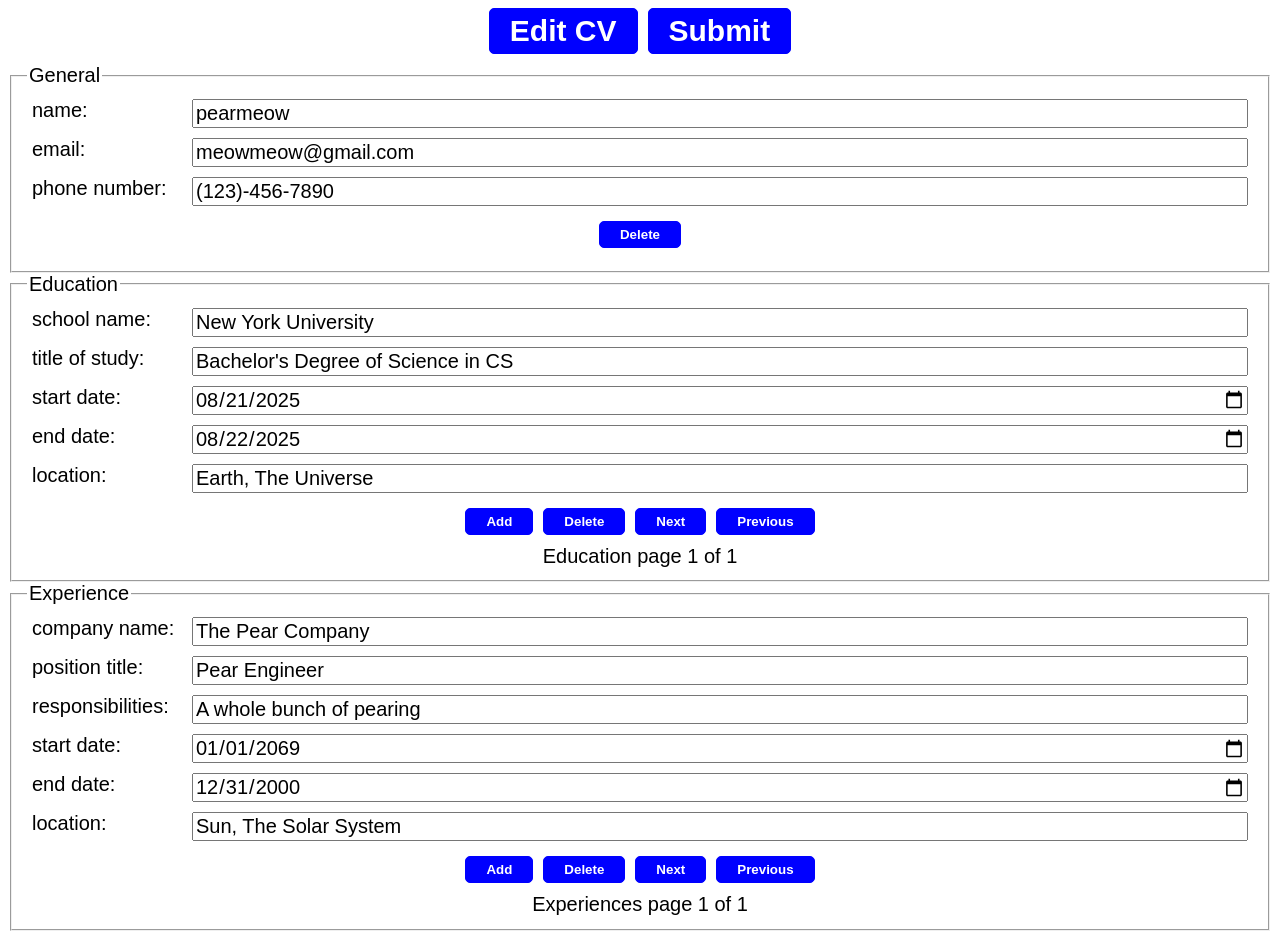
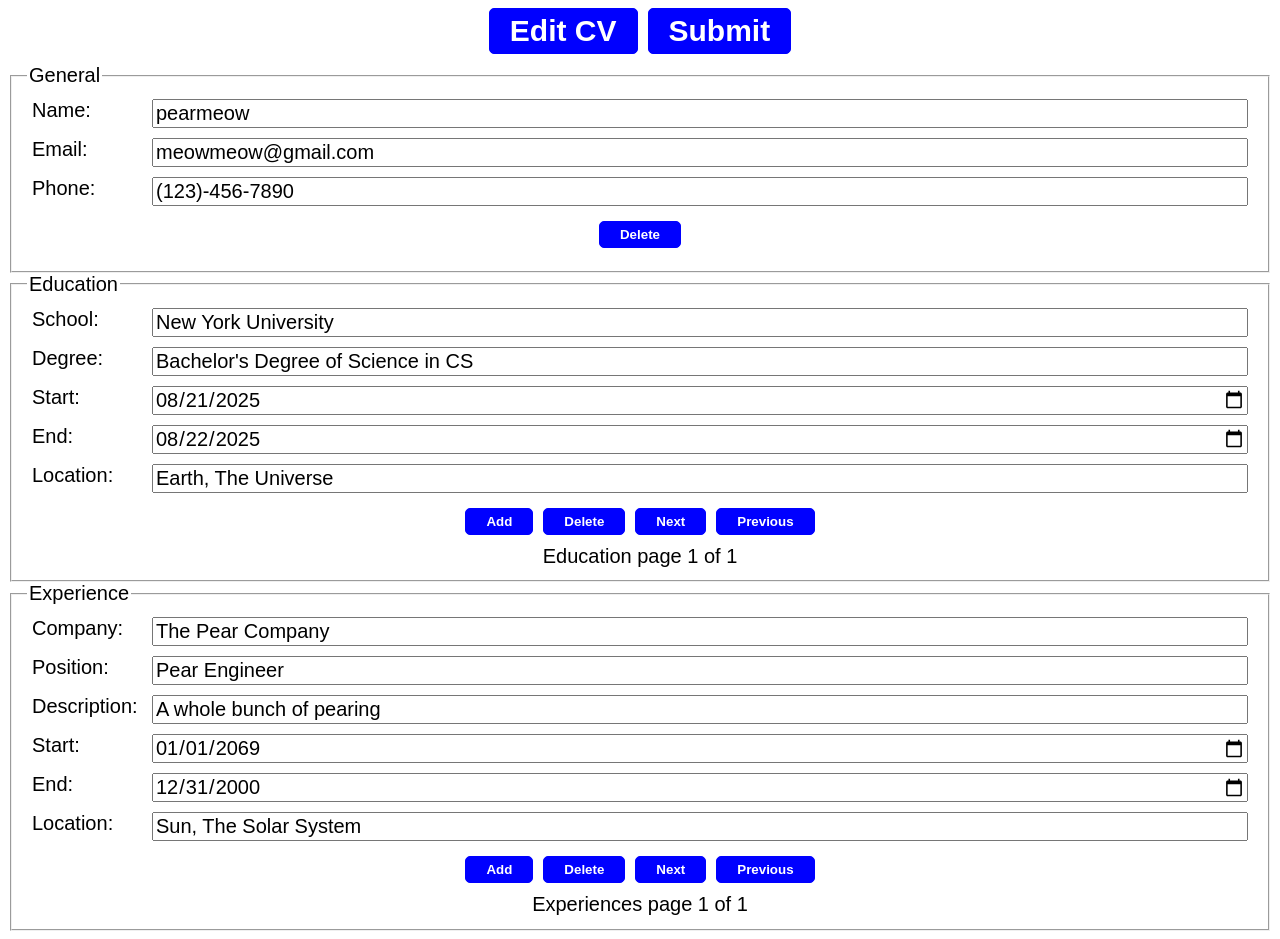
Before and after one commit to pearmeow/cv-builder, a React (Vite) app: page / in a window 1280 px wide. Built offline with nearby package versions, Linux system fonts and the light colour scheme.

Commit message:
feat: style form and remove lowercases

```diff
--- a/src/components/Education.jsx
+++ b/src/components/Education.jsx
@@ -68,7 +68,7 @@ export default function Education({ data, setData }) {
     return (
         <FieldSet name="Education">
             <FormField
-                name="school name"
+                name="School"
                 key="school"
                 fieldId="school"
                 onChange={onChange}
@@ -76,7 +76,7 @@ export default function Education({ data, setData }) {
                 currId={currData.id}
             />
             <FormField
-                name="title of study"
+                name="Degree"
                 key="study"
                 fieldId="study"
                 onChange={onChange}
@@ -84,7 +84,7 @@ export default function Education({ data, setData }) {
                 currId={currData.id}
             />
             <FormField
-                name="start date"
+                name="Start"
                 type="date"
                 key="start"
                 fieldId="start"
@@ -93,7 +93,7 @@ export default function Education({ data, setData }) {
                 currId={currData.id}
             />
             <FormField
-                name="end date"
+                name="End"
                 type="date"
                 key="end"
                 fieldId="end"
@@ -102,7 +102,7 @@ export default function Education({ data, setData }) {
                 currId={currData.id}
             />
             <FormField
-                name="location"
+                name="Location"
                 key="location"
                 fieldId="location"
                 onChange={onChange}
--- a/src/components/Experience.jsx
+++ b/src/components/Experience.jsx
@@ -70,7 +70,7 @@ export default function Experience({ data, setData }) {
     return (
         <FieldSet name="Experience">
             <FormField
-                name="company name"
+                name="Company"
                 key="companyName"
                 fieldId="companyName"
                 onChange={onChange}
@@ -78,7 +78,7 @@ export default function Experience({ data, setData }) {
                 currId={currData.id}
             />
             <FormField
-                name="position title"
+                name="Position"
                 key="positionTitle"
                 fieldId="positionTitle"
                 onChange={onChange}
@@ -86,7 +86,7 @@ export default function Experience({ data, setData }) {
                 currId={currData.id}
             />
             <FormField
-                name="responsibilities"
+                name="Description"
                 key="responsibilities"
                 fieldId="responsibilities"
                 onChange={onChange}
@@ -94,7 +94,7 @@ export default function Experience({ data, setData }) {
                 currId={currData.id}
             />
             <FormField
-                name="start date"
+                name="Start"
                 type="date"
                 key="start"
                 fieldId="start"
@@ -103,7 +103,7 @@ export default function Experience({ data, setData }) {
                 currId={currData.id}
             />
             <FormField
-                name="end date"
+                name="End"
                 type="date"
                 key="end"
                 fieldId="end"
@@ -112,7 +112,7 @@ export default function Experience({ data, setData }) {
                 currId={currData.id}
             />
             <FormField
-                name="location"
+                name="Location"
                 key="location"
                 fieldId="location"
                 onChange={onChange}
--- a/src/components/General.jsx
+++ b/src/components/General.jsx
@@ -18,19 +18,19 @@ export default function General({ data, setData }) {
     return (
         <FieldSet name="General">
             <FormField
-                name="name"
+                name="Name"
                 fieldId="name"
                 onChange={onChange}
                 value={data.name}
             />
             <FormField
-                name="email"
+                name="Email"
                 fieldId="email"
                 onChange={onChange}
                 value={data.email}
             />
             <FormField
-                name="phone number"
+                name="Phone"
                 fieldId="phone"
                 type="tel"
                 onChange={onChange}
--- a/src/styles/App.css
+++ b/src/styles/App.css
@@ -36,7 +36,7 @@ input:hover {
 }
 
 label {
-  flex: 0 0 8rem;
+  flex: 0 0 6rem;
 }
 
 button {
```
